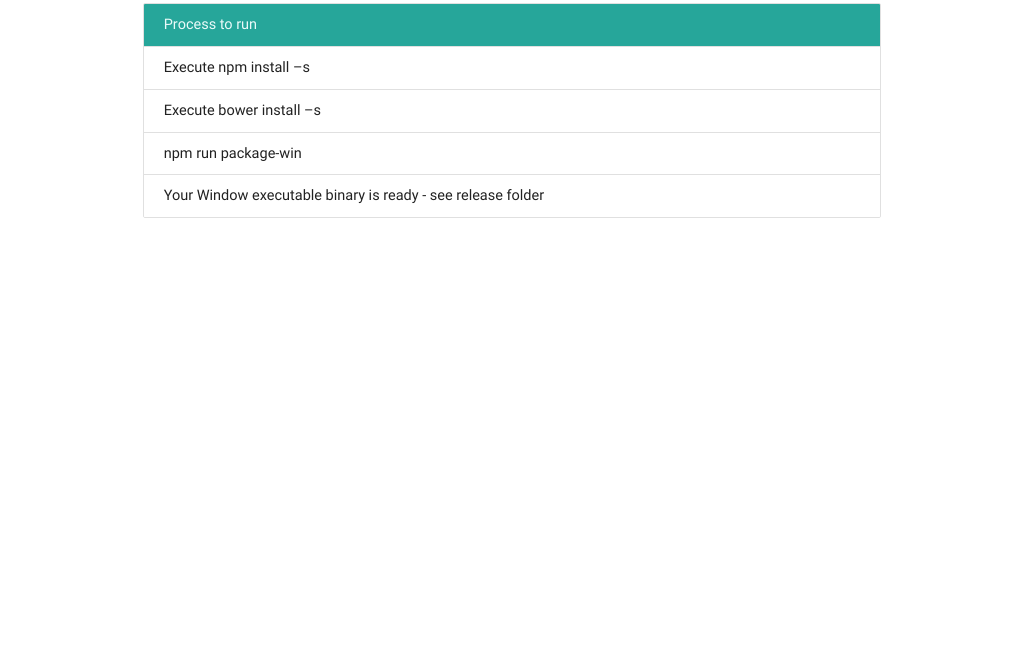
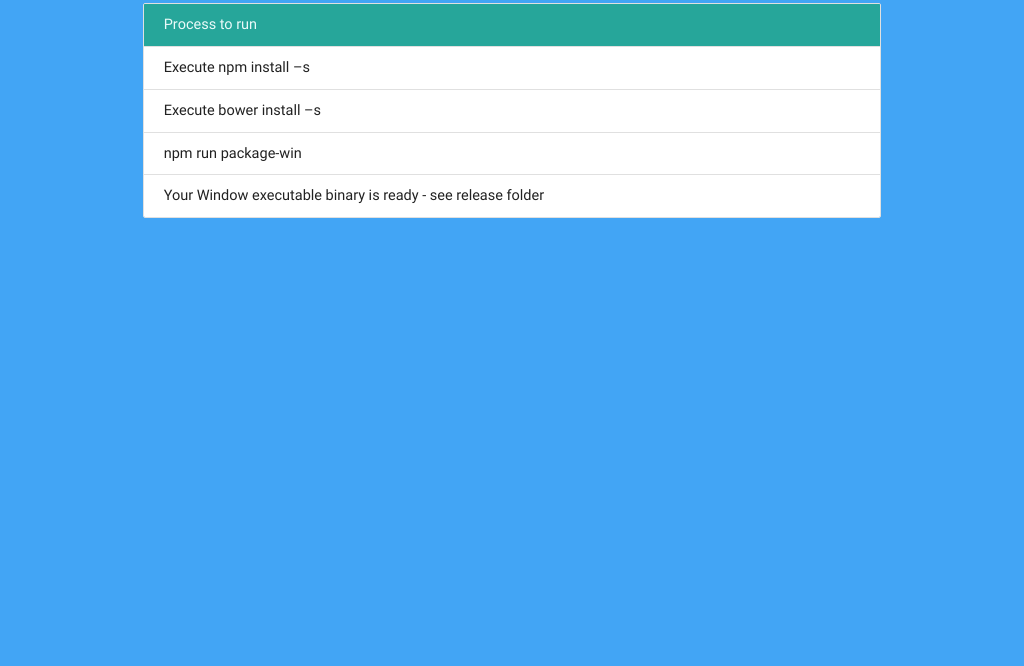
Before and after one commit to dodobasu/Electron-Node-Project, an Electron app: page index.html in a window 1024 px wide. Shown: the part 134-800 px from the top of the page. Drawn offline with nearby package versions, Linux system fonts and the light colour scheme.

Commit message:
3rd commit
3rd commit

```diff
--- a/index.html
+++ b/index.html
@@ -8,7 +8,7 @@
 
     </head>
 
-<body>
+<body class=" blue lighten-1">
     <nav>
         <div class="nav-wrapper">
             <a href="#" class="brand-logo center">Easy Solution</a>
```
